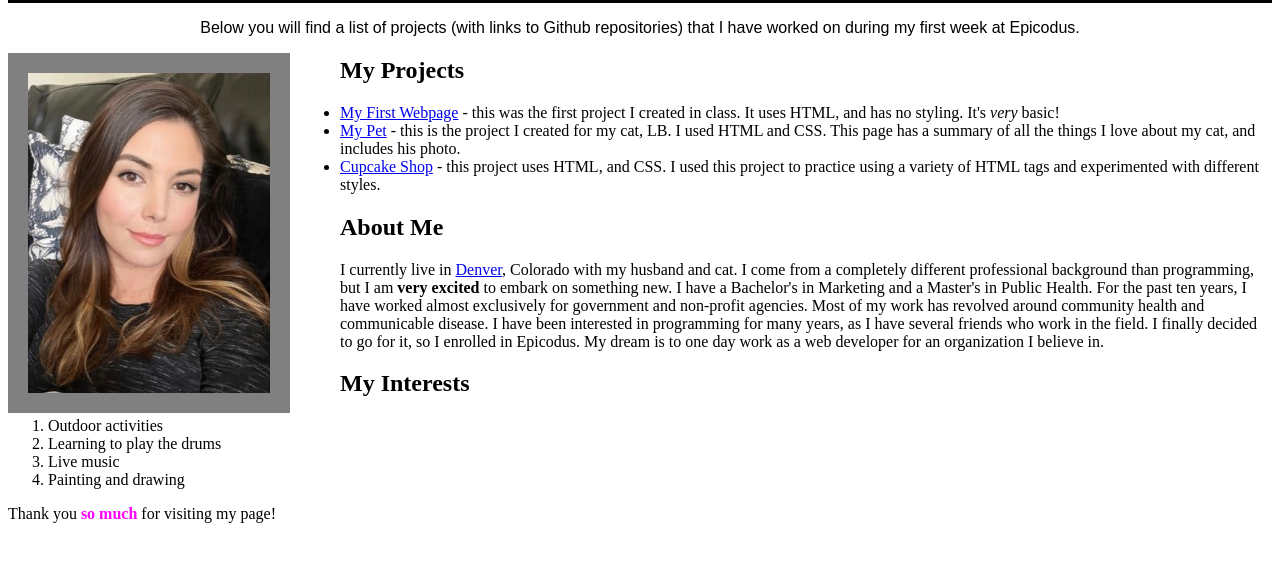
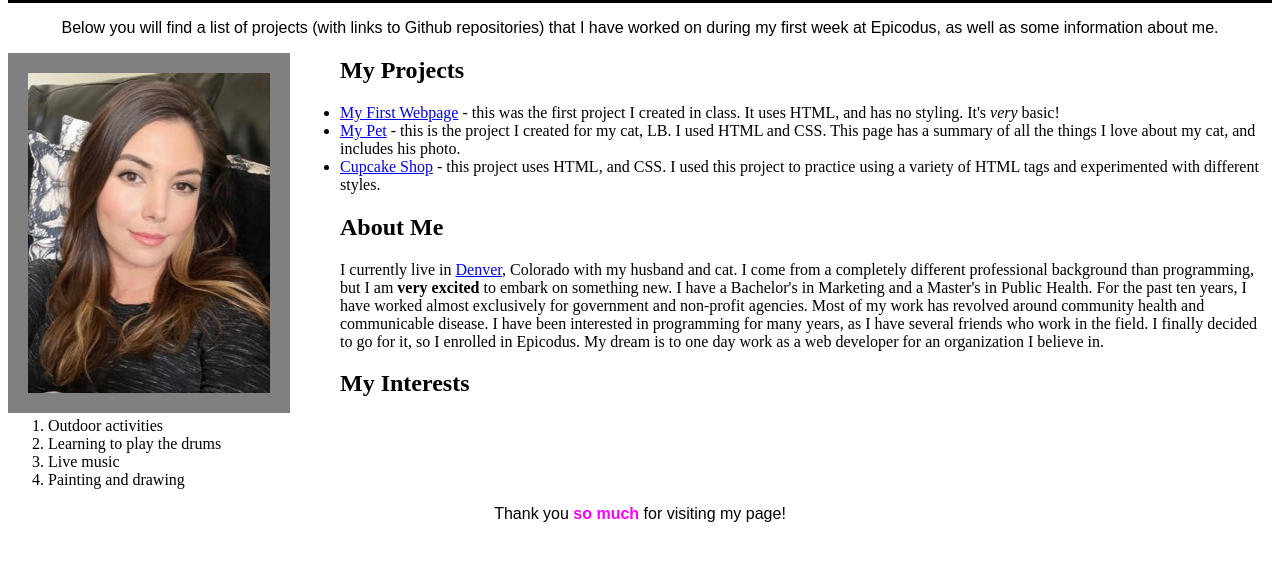
Before and after one commit to DebbieLZ/Portfolio, a plain HTML site: page index.html in a window 1280 px wide. Shown: the part 91-652 px from the top of the page. Drawn offline with Linux system fonts and the light colour scheme.

```diff
--- a/index.html
+++ b/index.html
@@ -7,7 +7,7 @@
 <div>
 <h1 id="mainheader">Debbie Johnson's Portfolio</h1>
 </div>
-  <p span class="center">Below you will find a list of projects (with links to Github repositories) that I have worked on during my first week at Epicodus.</span></p>
+  <p span class="center">Below you will find a list of projects (with links to Github repositories) that I have worked on during my first week at Epicodus, as well as some information about me.</span></p>
 <img src="img/Me.jpeg" alt="A photo of Me.">
 <h2>My Projects</h2>
 <ul>
@@ -26,6 +26,6 @@
     <li>Live music</li>
     <li>Painting and drawing</li>
   </ol>
-<p>Thank you <span class="bold"> so much</span> for visiting my page!</p>
+<p span class="center">Thank you <span class="bold"> so much</span> for visiting my page! </span></p>
 </body>
 </html>
```
